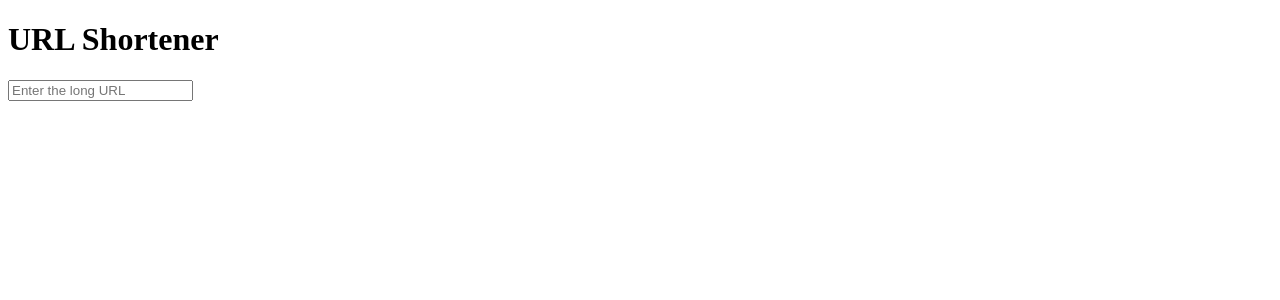
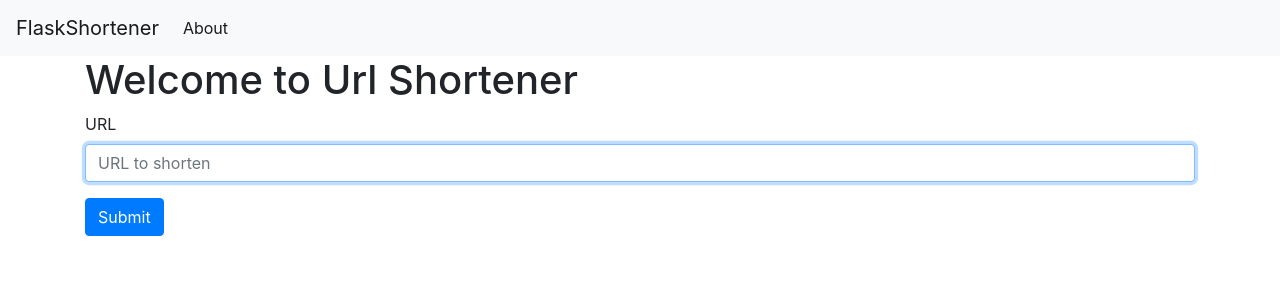
Before and after one commit to stefan-schroeder/python-url-shortener, a Flask app: template templates/index.html in a window 1280 px wide. Shown: the top 300 px of the page. Run offline with Flask 3, Linux system fonts and the light colour scheme; the template is opened without the code that fills it, so the values that code supplies are empty; some libraries are stand-ins or nearby versions.

Commit message:
added base and index html

```diff
--- /dev/null
+++ b/app.py
@@ -0,0 +1,32 @@
+import sqlite3
+from hashids import Hashids
+from flask import Flask, render_template, request, flash, redirect, url_for
+#creates the database with the schema
+def db_connection():
+    connection = sqlite3.connect("database.db")
+    connection.row_factory = sqlite3.Row
+    return connection
+#create flask application object
+app = Flask(__name__)
+app.config['Key'] = "stefanisthebest"
+hashids = Hashids(min_length=4,salt=app.config['Key'])
+#flask view function, return value of index page gets converted into an html response thats sent using app route.
+#if request is get, skips the request form and sends user to index.html page.
+@app.route('/',methods = ("GET","POST"))
+def index():
+    conn = db_connection()
+    if request.method == "POST":
+        url = request.form['url']
+        if not url:
+            flash('the url is required!!')
+            return redirect(url_for('index'))
+        url_data = conn.execute('INSERT INTO urls (original_url) VALUES (?)',(url,))
+        conn.commit()
+        conn.close()
+
+        url_id = url_data.lastrowid
+        hashid = hashids.encode(url_id)
+        shorturl = request.host_url +hashid
+
+        return render_template('index.html',shorturl=shorturl)
+    return render_template('index.html')
--- a/main.py
+++ /dev/null
@@ -1,36 +0,0 @@
-import random
-import string
-from flask import Flask, render_template, redirect, request
-app = Flask(__name__)
-shortened_urls = {}
-
-def generate_short_url(len=6):
-    chars = string.ascii_letters + string.digits
-    short_url = "".join(random.choice(chars) for _ in range(len))
-    return short_url
-
-@app.route("/", methods= ["GET", "POST"])
-def index():
-    if request.methods == "POST":
-        long_url = request.form['long_url']
-        short_url = generate_short_url()
-        #creates short urls while theyre not in the list
-        while short_url in shortened_urls:
-            short_url = generate_short_url()
-
-
-        shortened_urls[short_url] = long_url
-        return f"Shortened URL: {request.url_root}{short_url}"
-    return render_template('index.html')
-
-#redirect short url to originial
-@app.route("/", methods = ["GET", "POST"])
-def redirect(short_url):
-    long_url = shortened_urls.get(short_url)
-    if long_url:
-        return redirect(long_url)
-    else:
-        return "Url not found", 404
-
-if __name__=="__main__":
-    app.run(debug=True)
--- /dev/null
+++ b/templates/base.html
@@ -0,0 +1,40 @@
+<!doctype html>
+<html lang="en">
+  <head>
+    <!-- Required meta tags -->
+    <meta charset="utf-8">
+    <meta name="viewport" content="width=device-width, initial-scale=1, shrink-to-fit=no">
+
+    <!-- Bootstrap CSS -->
+    <link rel="stylesheet" href="https://stackpath.bootstrapcdn.com/bootstrap/4.3.1/css/bootstrap.min.css" integrity="sha384-ggOyR0iXCbMQv3Xipma34MD+dH/1fQ784/j6cY/iJTQUOhcWr7x9JvoRxT2MZw1T" crossorigin="anonymous">
+
+    <title>{% block title %} {% endblock %}</title>
+  </head>
+  <body>
+    <nav class="navbar navbar-expand-md navbar-light bg-light">
+        <a class="navbar-brand" href="{{ url_for('index')}}">FlaskShortener</a>
+        <button class="navbar-toggler" type="button" data-toggle="collapse" data-target="#navbarNav" aria-controls="navbarNav" aria-expanded="false" aria-label="Toggle navigation">
+            <span class="navbar-toggler-icon"></span>
+        </button>
+        <div class="collapse navbar-collapse" id="navbarNav">
+            <ul class="navbar-nav">
+            <li class="nav-item active">
+                <a class="nav-link" href="#">About</a>
+            </li>
+            </ul>
+        </div>
+    </nav>
+    <div class="container">
+        {% for message in get_flashed_messages() %}
+            <div class="alert alert-danger">{{ message }}</div>
+        {% endfor %}
+        {% block content %} {% endblock %}
+    </div>
+
+    <!-- Optional JavaScript -->
+    <!-- jQuery first, then Popper.js, then Bootstrap JS -->
+    <script src="https://code.jquery.com/jquery-3.3.1.slim.min.js" integrity="sha384-q8i/X+965DzO0rT7abK41JStQIAqVgRVzpbzo5smXKp4YfRvH+8abtTE1Pi6jizo" crossorigin="anonymous"></script>
+    <script src="https://cdnjs.cloudflare.com/ajax/libs/popper.js/1.14.7/umd/popper.min.js" integrity="sha384-UO2eT0CpHqdSJQ6hJty5KVphtPhzWj9WO1clHTMGa3JDZwrnQq4sF86dIHNDz0W1" crossorigin="anonymous"></script>
+    <script src="https://stackpath.bootstrapcdn.com/bootstrap/4.3.1/js/bootstrap.min.js" integrity="sha384-JjSmVgyd0p3pXB1rRibZUAYoIIy6OrQ6VrjIEaFf/nJGzIxFDsf4x0xIM+B07jRM" crossorigin="anonymous"></script>
+  </body>
+</html>
--- a/templates/index.html
+++ b/templates/index.html
@@ -1,14 +1,22 @@
-<!DOCTYPE html>
-<html lang="en">
-<head>
-    <meta charset="UTF-8">
-    <title>Url Shortener</title>
-</head>
-<body>
-    <h1>URL Shortener</h1>
-    <form method="POST" action="{{url_for('index')}}">
-        <input type="text" name="long_url" placeholder="Enter the long URL"
+{% extends 'base.html' %}
+
+{% block content %}
+    <h1>{% block title %} Welcome to Url Shortener {% endblock %}</h1>
+    <form method="post">
+    <div class="form-group">
+        <label for="url">URL</label>
+        <input type="text" name="url"
+               placeholder="URL to shorten" class="form-control"
+               value="{{ request.form['url'] }}" autofocus></input>
+    </div>
+
+    <div class="form-group">
+        <button type="submit" class="btn btn-primary">Submit</button>
+    </div>
     </form>
-</body>
 
-</html>
+    {% if short_url %}
+    <hr>
+    <span>{{ short_url }}</span>
+    {% endif %}
+{% endblock %}
```
Also changed, not shown: init_db.py (+6 -6 lines), database.db (added), schema.sql (line endings or trailing spaces).
